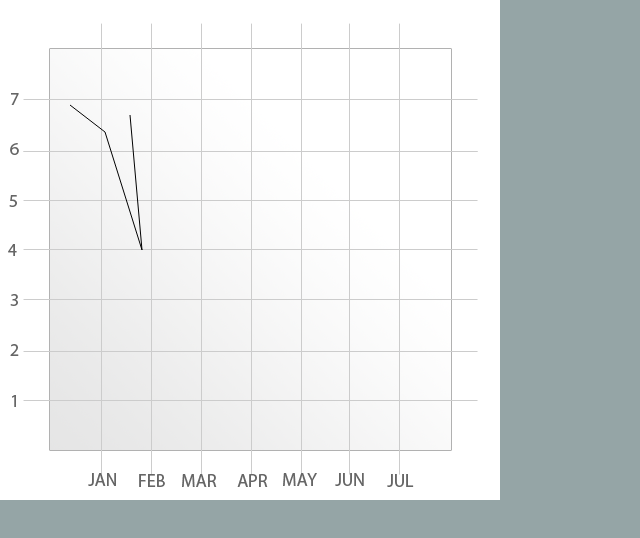
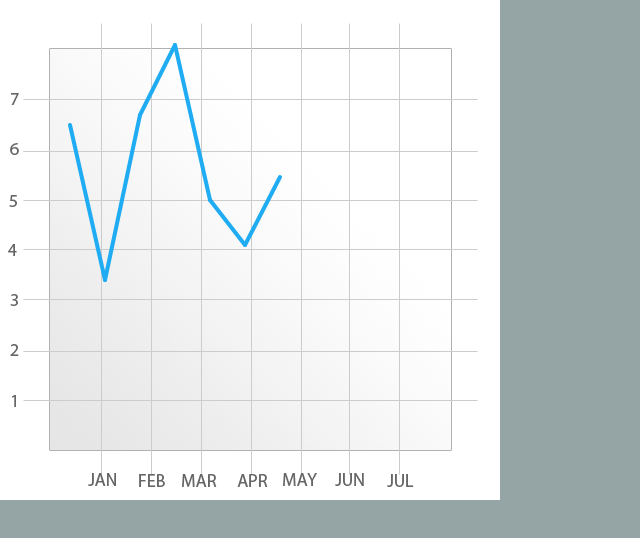
Before and after one commit to danieladelvos/pluralsight-html5-fundamentals, a website: page chart.html in a window 1280 px wide. Shown: the whole page, without its empty margins (0-640 px from the left). Drawn offline with nearby package versions, Linux system fonts and the light colour scheme.

Commit message:
chart dynamic

```diff
--- a/chart.html
+++ b/chart.html
@@ -13,7 +13,7 @@
 </head>
 <body>
 <section>
-  <canvas id="canvas-static-chart" width="1200" height="800"></canvas>
+  <canvas id="canvas-chart" width="1200" height="800"></canvas>
 </section>
 
 
--- a/js/chart.js
+++ b/js/chart.js
@@ -1,16 +1,52 @@
 document.addEventListener('DOMContentLoaded', function(e) {
-  var canvas = document.getElementById('canvas-static-chart');
-  var context = canvas.getContext('2d');
-  var img = new Image();
-  img.onload = function() {
-    context.drawImage(img, 0, 0);
-    context.beginPath();
-    context.moveTo(70, 105);
-    context.lineTo(105, 132);
-    context.lineTo(142, 250);
-    context.lineTo(130, 115);
-    context.stroke();
+  var chartData = [
+      { month: 70, perf: 125 },
+      { month: 105, perf: 280 },
+      { month: 140, perf: 115 },
+      { month: 175, perf: 45 },
+      { month: 210, perf: 200 },
+      { month: 245, perf: 245 },
+      { month: 280, perf: 177 }
+    ],
+    canvas = document.getElementById('canvas-chart'),
+    context = canvas.getContext('2d'),
+    bkgImg = new Image();
+
+  bkgImg.src = "img/chart-background-large.png";
+
+  bkgImg.onload = function() {
+    context.drawImage(bkgImg, 0, 0);
+    drawSegment();
   };
 
-  img.src = "img/chart-background-large.png";
+  index = 0;
+
+  drawSegment = function () {
+    var x1, y1, x2, y2;
+
+    x1 = chartData[index].month;
+    y1 = chartData[index].perf;
+
+    x2 = chartData[index + 1].month;
+    y2 = chartData[index + 1].perf;
+
+    context.beginPath();
+    context.moveTo(x1, y1);
+    context.lineTo(x2, y2);
+    context.stroke();
+    index++;
+  };
+
+  context.strokeStyle = 'rgb(31, 172, 242)';
+  context.lineWidth = 4;
+  context.lineCap = 'round';
+
+  var frame = setInterval(function () {
+    drawSegment();
+
+    if (!(index < chartData.length - 1)) {
+      clearInterval(frame);
+    }
+  }, 750);
+
 });
```
